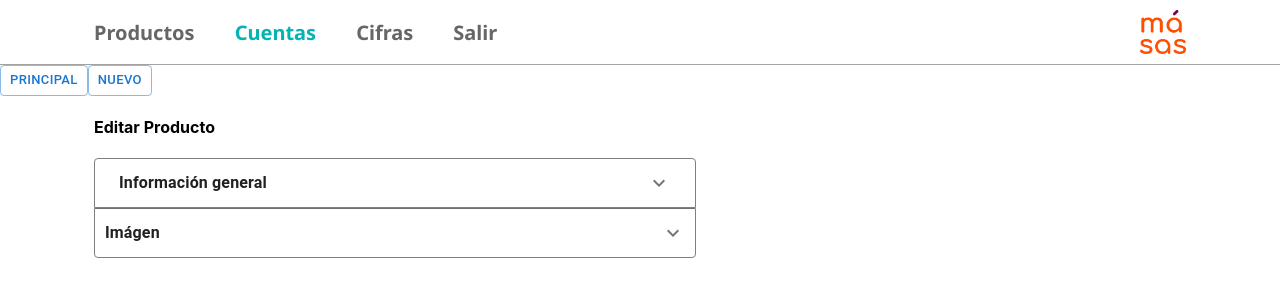
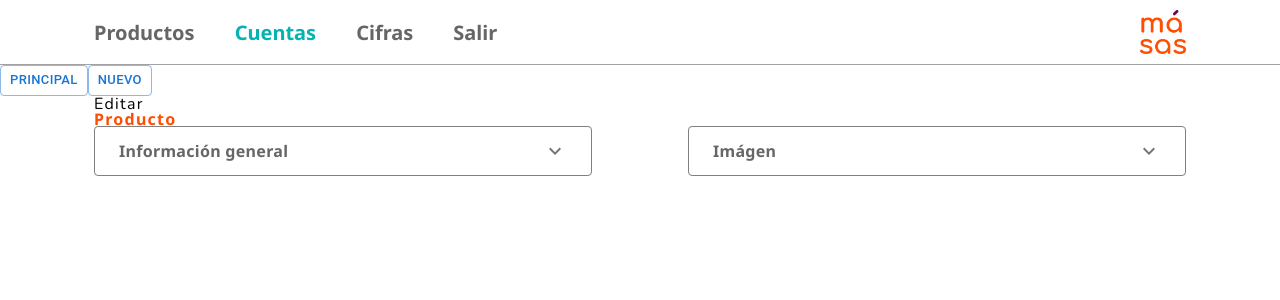
Before and after one commit to masasorganization/masas-web, a React (Create React App) app: page /sellermanag in a window 1280 px wide. Both pictures are taken after a click on the button "NUEVO". Shown: the top 300 px of the page. Built offline with nearby package versions, Linux system fonts and the light colour scheme.

Commit message:
form updated

```diff
--- a/src/components/admin/ProductManager.jsx
+++ b/src/components/admin/ProductManager.jsx
@@ -8,17 +8,50 @@ import ExpandMore from '@mui/icons-material/ExpandMore'
 import TextField from '@mui/material/TextField'
 //import MenuItem from '@mui/material/MenuItem'
 import Container from '@mui/material/Container'
+import Grid from '@mui/material/Grid'
+import { styled } from '@mui/material/styles'
+
+// Contenedores de Texto
+const Resaltado = styled('p')``
+const Cuerpo = styled('p')``
 
 const ProductManager = () => {
+  let [acordeonIzqActivo, setAcordeonIzqActivo] = React.useState(false)
+  let [acordeonDerActivo, setAcordeonDerActivo] = React.useState(false)
+
+  const cambioIzquierdo = () => {
+    setAcordeonIzqActivo(!acordeonIzqActivo)
+  }
+
+  const cambioDerecho = () => {
+    setAcordeonDerActivo(!acordeonDerActivo)
+  }
+
   return (
     <Box sx={{ ...pantallaCompleta }}>
       <div>
-        <h4>
-          Editar <b>Producto</b>
-        </h4>
+        <Cuerpo sx={{ ...tituloCuerpo }}>Editar</Cuerpo>
+        <Resaltado sx={{ ...tituloResaltado }}>Producto</Resaltado>
+        <Box sx={{ ...contenedorAcordeones }}>
+          <Grid
+            container
+            justifyContent='space-between'
+            rowSpacing={{ xs: '10px' }}
+            columnSpacing={{ xs: 0, md: '96px' }}
+          >
+            <Grid item xs={12} md={6}>
               <Accordion
+                onClick={() => cambioIzquierdo()}
                 elevation='0'
-          sx={{ maxWidth: '600px', border: 'solid gray 1px' }}
+                sx={{
+                  maxWidth: {
+                    xs: '100%',
+                    sm: '100%',
+                    md: '100%',
+                    lg: '839px'
+                  },
+                  border: 'solid gray 1px'
+                }}
               >
                 <AccordionSummary
                   expandIcon={<ExpandMore />}
@@ -32,7 +65,12 @@ const ProductManager = () => {
                     }
                   }}
                 >
-            <Typography>
+                  <Typography
+                    sx={{
+                      ...tituloAcordeon,
+                      color: acordeonIzqActivo ? '#05B3B2' : '#666666'
+                    }}
+                  >
                     <b>Información general</b>
                   </Typography>
                 </AccordionSummary>
@@ -53,77 +91,70 @@ const ProductManager = () => {
                       alignItems: 'left'
                     }}
                   >
-              <TextField
-                sx={{ mb: '1rem' }}
-                variant='standard'
-                label='Nombre completo'
-                required='true'
-              />
-              <TextField
-                sx={{ mb: '1rem' }}
-                variant='standard'
-                label='Tipo de documento'
-                required='true'
-              />
-              <TextField
-                variant='standard'
-                label='Número de documento'
-                required='true'
-                helperText='Sin puntos (.) ni guiones (-) nit completo'
-              />
-              <TextField
-                sx={{ mb: '1rem' }}
-                variant='standard'
-                label='Dirección'
-                required='true'
-                helperText='Ej: Calle 20 sur # 2-28 o Carrera 13 este # 4-55'
-              />
-              <TextField
-                sx={{ mb: '1rem' }}
-                variant='standard'
-                label='Número casa, apto, oficina'
-                helperText='Ej: Torre 1 bloque b ap 202'
-              />
-              <TextField
-                sx={{ mb: '1rem' }}
-                variant='standard'
-                label='Barrio'
-                required='true'
-              />
-              <TextField
-                sx={{ mb: '1rem' }}
-                variant='standard'
-                label='Celular'
-                required='true'
-              />
-              <TextField
-                sx={{ mb: '1rem' }}
-                variant='standard'
-                label='Fecha de entrega'
-                required='true'
-              />
+                    <DatosCliente />
                   </Container>
                 </AccordionDetails>
               </Accordion>
+            </Grid>
+            <Grid item xs={12} md={6}>
               <Accordion
+                onClick={() => cambioDerecho()}
                 elevation='0'
-          sx={{ maxWidth: '600px', border: 'solid gray 1px' }}
+                sx={{
+                  maxWidth: {
+                    xs: '100%',
+                    sm: '100%',
+                    md: '539px',
+                    lg: '839px'
+                  },
+                  border: 'solid gray 1px'
+                }}
               >
                 <AccordionSummary
                   expandIcon={<ExpandMore />}
                   aria-label='Expand'
                   aria-controls='-content'
                   id='-header'
-            sx={{ px: '10px' }}
+                  sx={{
+                    px: {
+                      md: '24px',
+                      xs: '10px'
+                    }
+                  }}
                 >
-            <Typography>
-              <b>Imágen</b>
+                  <Typography
+                    sx={{
+                      ...tituloAcordeon,
+                      color: acordeonDerActivo ? '#05B3B2' : '#666666'
+                    }}
+                  >
+                    Imágen
                   </Typography>
                 </AccordionSummary>
-          <AccordionDetails sx={{ px: '10px' }}>
+                <AccordionDetails
+                  sx={{
+                    px: {
+                      md: '0',
+                      xs: '10px'
+                    }
+                  }}
+                >
+                  <Container
+                    maxWidth='mb'
+                    sx={{
+                      px: 0,
+                      display: 'flex',
+                      flexDirection: 'column',
+                      alignItems: 'left'
+                    }}
+                  >
                     Formulario para las imagenes
+                  </Container>
                 </AccordionDetails>
               </Accordion>
+            </Grid>
+          </Grid>
+        </Box>
       </div>
     </Box>
   )
@@ -131,9 +162,129 @@ const ProductManager = () => {
 
 export default ProductManager
 
+// Componentes de formulario
+
+function DatosCliente() {
+  return (
+    <>
+      <TextField
+        sx={{ ...camposTexto, mb: '12px' }}
+        variant='standard'
+        label='Nombre completo'
+        //required='true'
+      />
+      <TextField
+        sx={{ ...camposTexto, mb: '12px' }}
+        variant='standard'
+        label='Tipo de documento'
+        //required='true'
+      />
+      <TextField
+        sx={{ ...camposTexto, mb: '12px' }}
+        variant='standard'
+        label='Número de documento'
+        //required='true'
+        //helperText='Sin puntos (.) ni guiones (-) nit completo'
+      />
+      <TextField
+        sx={{ ...camposTexto, mb: '12px' }}
+        variant='standard'
+        label='Dirección'
+        //required='true'
+        //helperText='Ej: Calle 20 sur # 2-28 o Carrera 13 este # 4-55'
+      />
+      <TextField
+        sx={{ ...camposTexto, mb: '12px' }}
+        variant='standard'
+        label='Número casa, apto, oficina'
+        //helperText='Ej: Torre 1 bloque b ap 202'
+      />
+      <TextField
+        sx={{ ...camposTexto, mb: '12px' }}
+        variant='standard'
+        label='Barrio'
+        //required='true'
+      />
+      <TextField
+        sx={{ ...camposTexto, mb: '12px' }}
+        variant='standard'
+        label='Celular'
+        //required='true'
+      />
+      <TextField
+        sx={{ ...camposTexto, mb: '12px' }}
+        variant='standard'
+        label='Fecha de entrega'
+        //required='true'
+      />
+    </>
+  )
+}
+
+// Estilos en variables
+
 const pantallaCompleta = {
   px: {
     md: '94px',
     xs: '10px'
   }
 }
+
+const camposTexto = {
+  '& .MuiInput-input': {
+    fontFamily: 'Nunito, sans-serif',
+    fontWeight: 300,
+    fontSize: '1rem',
+    letterSpacing: '1px'
+  },
+  '& .MuiInputLabel-root': {
+    fontFamily: 'Noto Sans, sans-serif',
+    fontSize: '1rem',
+    fontWeight: 400,
+    letterSpacing: '0.3px',
+    '&.Mui-focused': {
+      color: '#00928e'
+    }
+  },
+  '& .MuiFormHelperText-root': {
+    fontSize: '0.70rem'
+  },
+  '& .MuiInput-root': {
+    '&:after': {
+      borderBottom: '2px solid #00928e'
+    }
+  }
+}
+
+const contenedorAcordeones = {
+  display: 'flex',
+  justifyContent: 'space-between'
+}
+
+const tituloAcordeon = {
+  fontFamily: 'Noto Sans, sans-serif',
+  fontSize: '1rem',
+  fontWeight: 700,
+  letterSpacing: '0.3px',
+  color: '#666666'
+}
+
+const tituloCuerpo = {
+  fontFamily: 'Nunito, sans-serif',
+  fontWeight: 300,
+  fontSize: '1rem',
+  whiteSpace: 'pre-wrap',
+  m: 0,
+  letterSpacing: '1.25px',
+  lineHeight: '1rem'
+}
+
+const tituloResaltado = {
+  fontFamily: 'Noto Sans, sans-serif',
+  fontWeight: 700,
+  fontSize: '1rem',
+  color: '#FF4E00',
+  m: 0,
+  letterSpacing: '1.25px',
+  lineHeight: '14px'
+}
```
Lines whose indentation alone changed are shown as unchanged.
